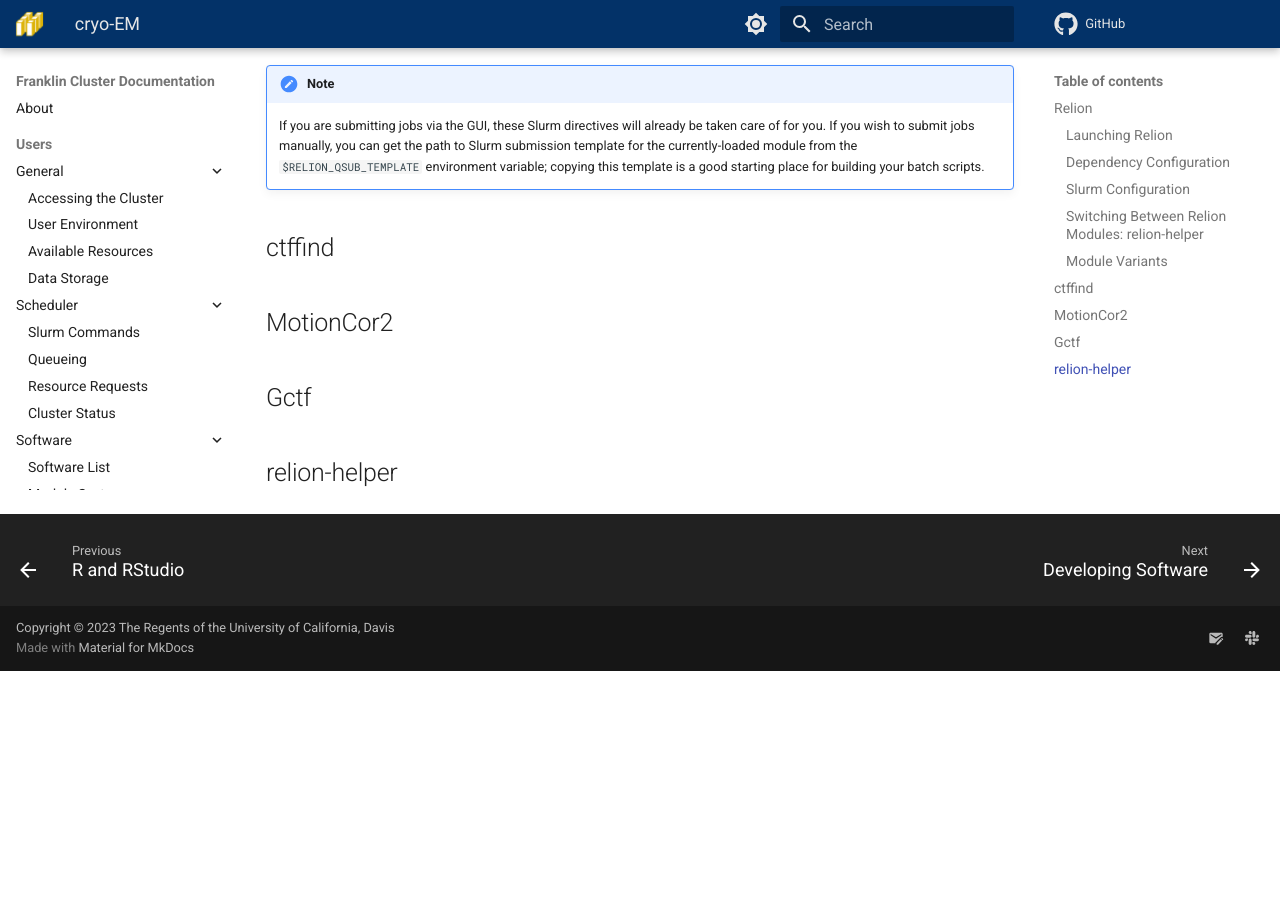
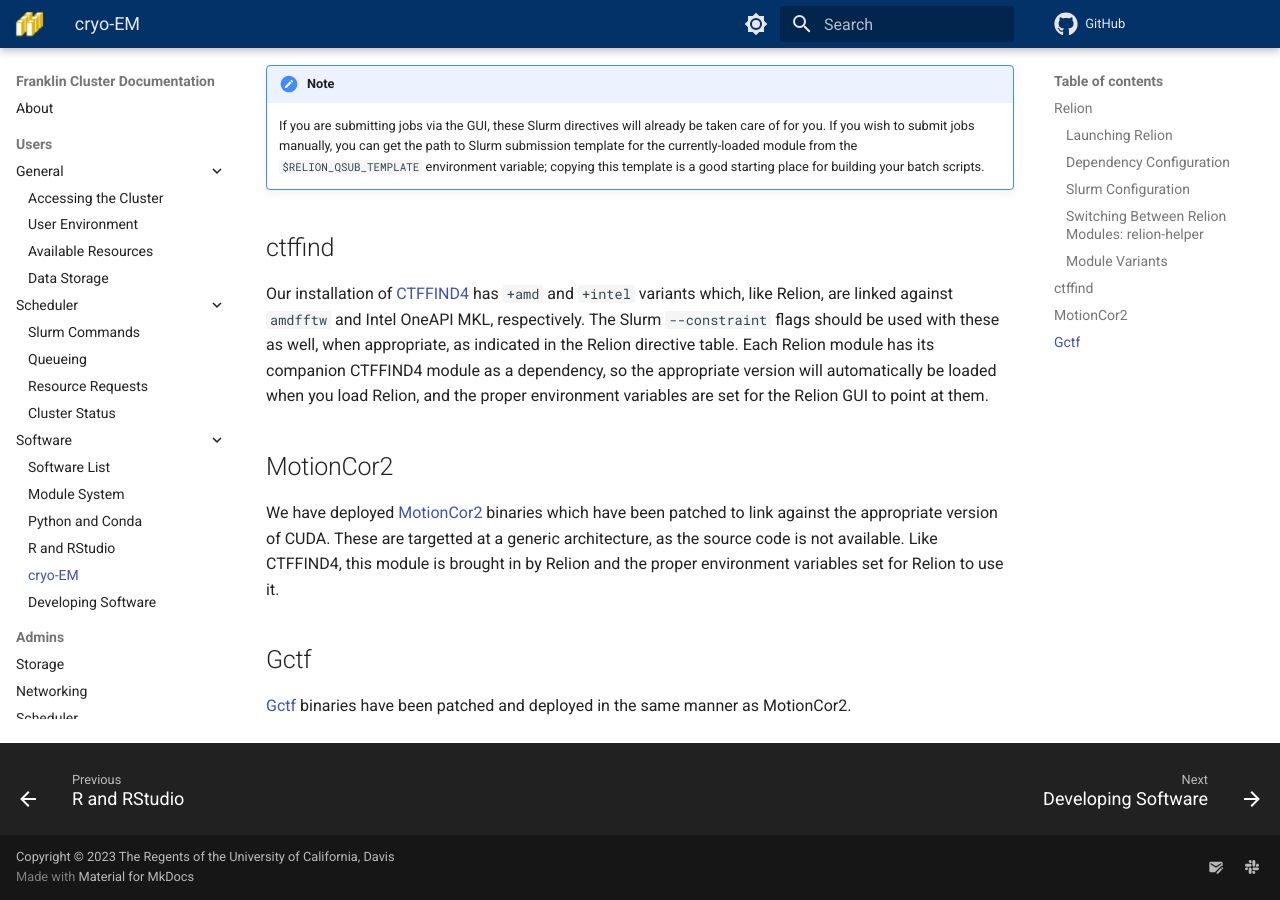
Before and after one commit to ucdavis/HPCCF-franklin-docs, an MkDocs documentation site: the page built from docs/software/cryoem.md, in a window 1280 px wide and 900 px high, scrolled down 4062 px. Built offline with MkDocs 1.6.1 and Material for MkDocs 9.7.7, drawn with Linux system fonts in a browser that asks for light colours; comment, search, counter and statistics services are not loaded; before the commit the page ends 4733 px from its top, so only the background shows below that; some of the changed text lies outside the part shown.

Commit message:
ctffind, motioncor2, gctf information in cryo-em section

```diff
--- a/docs/software/cryoem.md
+++ b/docs/software/cryoem.md
@@ -13,6 +13,8 @@
 There are three variants of this version: `relion/cpu/4.0.0+amd`, `relion/gpu/4.0.0+amd`, and `relion/gpu/4.0.0+intel`, which correspond to the CPU optimized, GPU with AMD CPU optimized, and GPU with Intel CPU optimized builds, respectively.
 More information about these modules is available in the [Module Variants](cryoem.md#module-variants) section.
 In general, unless you have access to the three GPU nodes owned by the Al-Bassam lab, you can ignore the Intel variants, and use the CPU `+amd` version for multi-node CPU only jobs and the GPU `+amd` version if you have access to a GPU node.
+
+If you are completely unfamiliar with Relion, you should start with the [tutorial](https://relion.readthedocs.io/en/release-4.0/SPA_tutorial/index.html).
 
 !!! Note
     Because Relion is GUI driven, you need to `ssh` to Franklin with X11 forwarding enabled.
@@ -103,8 +103,18 @@
 
 ## ctffind
 
+Our installation of [CTFFIND4](https://grigoriefflab.umassmed.edu/ctffind4) has `+amd` and `+intel` variants
+which, like Relion, are linked against `amdfftw` and Intel OneAPI MKL, respectively.
+The Slurm `--constraint` flags should be used with these as well, when appropriate, as indicated in the Relion directive table.
+Each Relion module has its companion CTFFIND4 module as a dependency, so the appropriate version will automatically be
+loaded when you load Relion, and the proper environment variables are set for the Relion GUI to point at them.
+
 ## MotionCor2
+
+We have deployed [MotionCor2](https://emcore.ucsf.edu/ucsf-software) binaries which have been patched to link against the appropriate version of CUDA.
+These are targetted at a generic architecture, as the source code is not available.
+Like CTFFIND4, this module is brought in by Relion and the proper environment variables set for Relion to use it.
 
 ## Gctf
 
-## relion-helper
+[Gctf](https://pubmed.ncbi.nlm.nih.gov/26592709/) binaries have been patched and deployed in the same manner as MotionCor2.
```
Also changed, not shown: other parts of docs/software/cryoem.md (+0 -2 lines).
